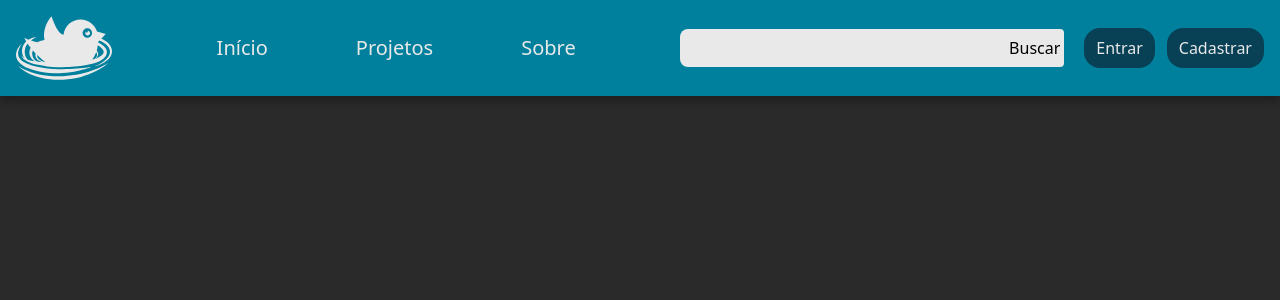
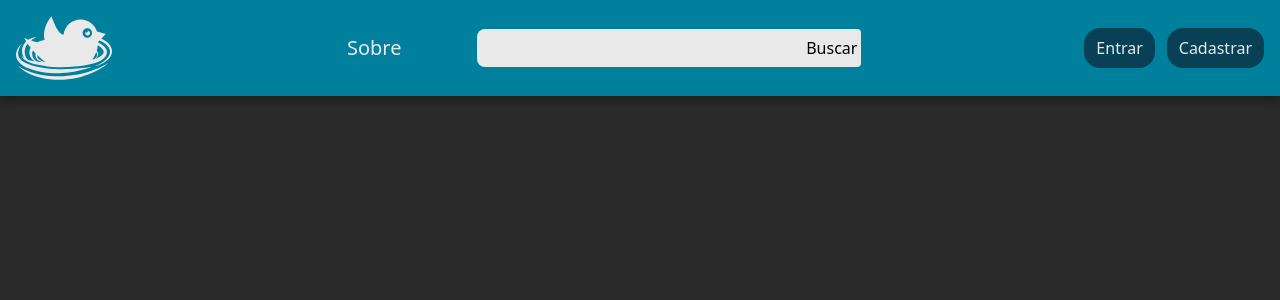
Before and after one commit to ErickMartins153/ProjectNest-frontend, a React (Vite) app: page / in a window 1280 px wide. Shown: the top 300 px of the page. Built offline with nearby package versions, Linux system fonts and the light colour scheme; no server answers.

Commit message:
feat: tornar navbar responsiva

```diff
--- a/src/components/UI/Navbar.tsx
+++ b/src/components/UI/Navbar.tsx
@@ -2,25 +2,46 @@ import Logo from "./Logo.tsx";
 import SearchBar from "./SearchBar.tsx";
 import LinkButton from "./LinkButton.tsx";
 import useAuth from "../../hooks/useAuth.ts";
+import { useState } from "react";
+import { Link } from "react-router-dom";
 
 export default function Navbar() {
   const { deslogar, usuario } = useAuth();
+  const [menuOpen, setMenuOpen] = useState(false);
+
   return (
-    <nav className="flex flex-wrap h-24 px-4 bg-primary-color shadow-bottom">
+    <nav className="bg-primary-color shadow-bottom">
+      <div className="flex items-center justify-between h-24 px-4">
         <Logo className="w-24" />
-      <PagesDisplay
-        pages={[
-          { text: "Início", url: "/home" },
-          { text: "Projetos", url: "/projetos" },
-          { text: "Sobre", url: "/about" },
-        ]}
+
+        <button
+          className="block text-white md:hidden"
+          onClick={() => setMenuOpen((prev) => !prev)}
+        >
+          <svg
+            xmlns="http://www.w3.org/2000/svg"
+            className="w-6 h-6"
+            fill="none"
+            viewBox="0 0 24 24"
+            stroke="currentColor"
+          >
+            <path
+              strokeLinecap="round"
+              strokeLinejoin="round"
+              strokeWidth="2"
+              d="M4 6h16M4 12h16m-7 6h7"
             />
-      <div className="flex items-center justify-center ml-auto mr-5">
+          </svg>
+        </button>
+
+        <div className="hidden md:flex md:items-center md:space-x-16">
+          <PagesDisplay pages={[{ text: "Sobre", url: "/about" }]} />
           <SearchBar />
         </div>
+
         <div
           id="auth-options"
-        className="flex items-center justify-center space-x-3"
+          className="items-center hidden space-x-3 md:flex"
         >
           {!usuario ? (
             <>
@@ -31,6 +52,23 @@ export default function Navbar() {
             <LinkButton text="Deslogar" onClick={deslogar} />
           )}
         </div>
+      </div>
+
+      {menuOpen && (
+        <div className="flex flex-col items-center py-4 space-y-4 md:hidden">
+          <PagesDisplay pages={[{ text: "Sobre", url: "/about" }]} />
+          <div className="flex flex-col items-center space-y-3">
+            {!usuario ? (
+              <>
+                <LinkButton text="Entrar" path="/auth/login" />
+                <LinkButton text="Cadastrar" path="/auth/register" />
+              </>
+            ) : (
+              <LinkButton text="Deslogar" onClick={deslogar} />
+            )}
+          </div>
+        </div>
+      )}
     </nav>
   );
 }
@@ -46,15 +84,17 @@ type PagesDisplayProps = {
 
 function PagesDisplay({ pages }: PagesDisplayProps) {
   return (
-    <li id="pages" className="flex items-center ml-auto space-x-16">
+    <ul className="flex flex-col items-center md:flex-row md:space-x-16">
       {pages.map((page) => (
-        <a
-          href={page.url}
+        <li key={page.url}>
+          <Link
+            to={page.url}
             className="px-3 py-2 text-xl text-white rounded-md hover:bg-blue-700"
           >
             {page.text}
-        </a>
+          </Link>
+        </li>
       ))}
-    </li>
+    </ul>
   );
 }
--- a/tailwind.config.js
+++ b/tailwind.config.js
@@ -7,12 +7,15 @@ export default {
         "primary-color": "#00809d",
         "secondary-color": "#084156",
         "selected-blue": "#5492a4",
-        "white": "#e9e9e9",
-        "black": "#2a2a2a"
+        white: "#e9e9e9",
+        black: "#2a2a2a",
       },
       boxShadow: {
-        "bottom": "0 6px 8px rgba(0, 0, 0, 0.25)"
-      }
+        bottom: "0 6px 8px rgba(0, 0, 0, 0.25)",
+      },
+      screens: {
+        md: "940px",
+      },
     },
   },
   plugins: [],
```
Lines whose indentation alone changed are shown as unchanged.
